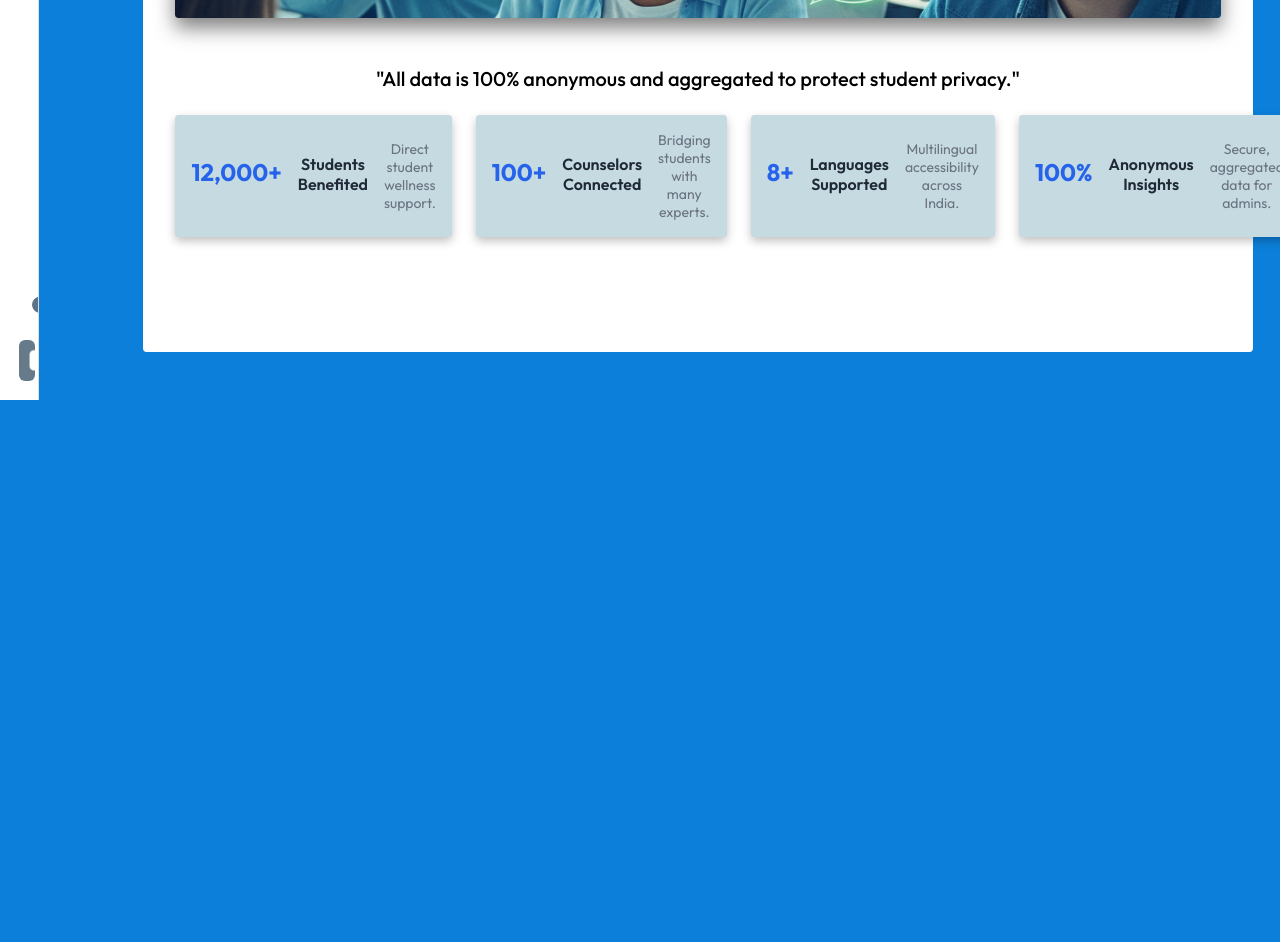
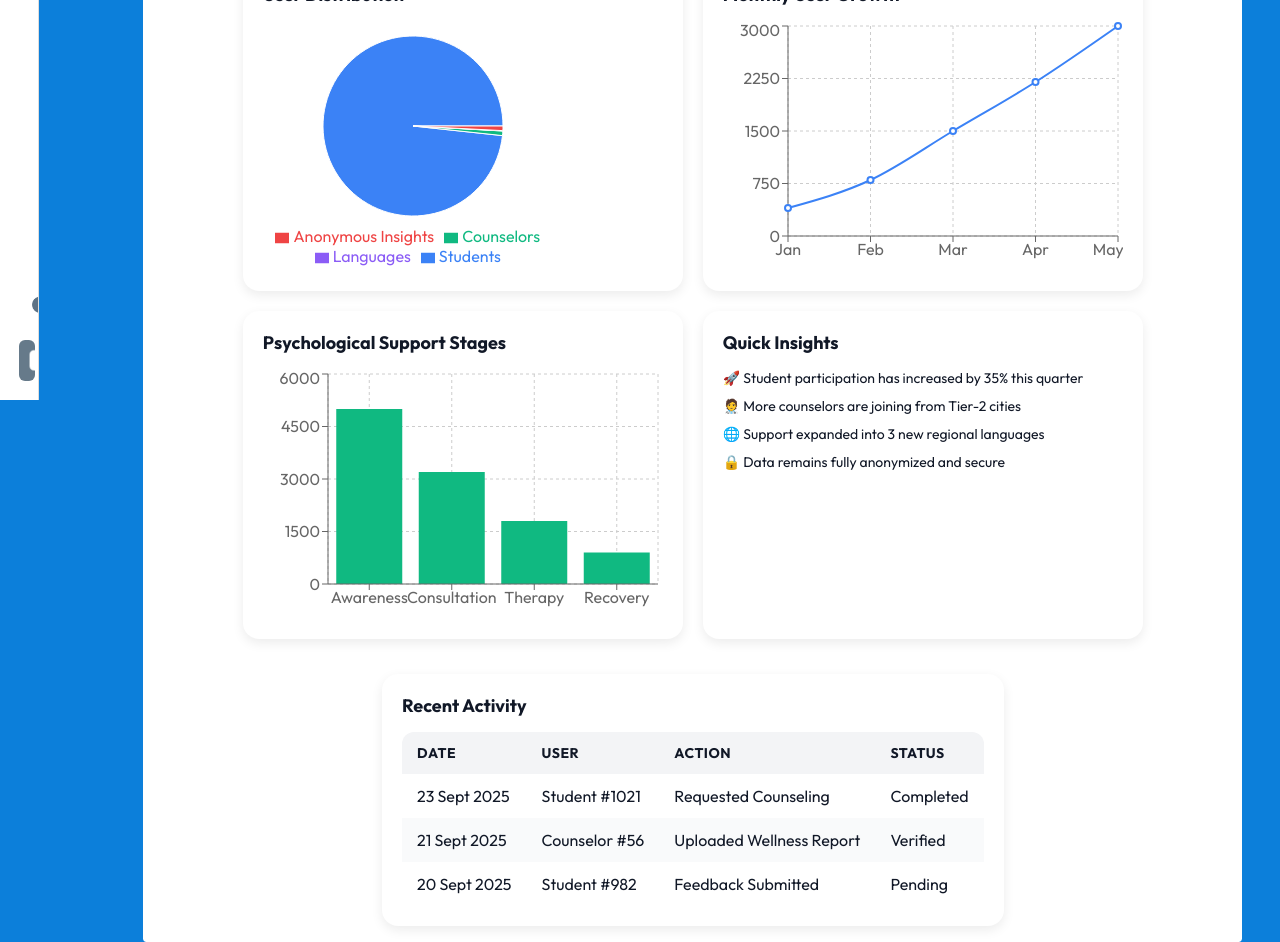
Before and after one commit to swapnilmishra4328-cell/SIH, a React (Vite) app in the folder Frontend/: page /admin in a window 1280 px wide. Shown: the part 400-1342 px from the top of the page. Before the commit the page ends 800 px from the top, so only its background shows below. Built offline with nearby package versions, Linux system fonts and the light colour scheme.

Commit message:
fixed issues related to frontend

```diff
--- a/Frontend/src/Components/AdminPage/DashboardForAdmin/Dashboard.css
+++ b/Frontend/src/Components/AdminPage/DashboardForAdmin/Dashboard.css
@@ -1,72 +1,146 @@
 .dashboard-page {
-  background-color: white;
-  min-height: 75vh;
-  width: 91.5%;
-  display: flex;
-  flex-direction: column;
-  align-items: center;
-  margin-left: 1.5rem;
-  padding: 1rem 2rem;
-  margin-top: 2rem;
-  border-radius: 3.66px;
-
+  padding: 25px;
+  font-family: "Inter", sans-serif;
+  min-height: 100vh;
 }
 
-.dashboard-banner {
-  width: 100%;
-  height: 250px;
-  background-color: #f5f5f5;
-  border-radius: 3.66px;
-  margin-bottom: 1.5rem;
-  object-fit: cover;
-  box-shadow: 0 10px 20px rgba(0, 0, 0, 0.5);
+.dashboard-light {
+  background: #f9fafb;
+  color: #111827;
 }
 
-.dashboard-quote {
-  margin: 1rem;
-  margin-top: 2rem;
-  text-align: center;
-  font-size: 1.5rem;
-  font-weight: 500;
-  color: black;
+.dashboard-dark {
+  background: #111827;
+  color: #f9fafb;
 }
 
+/* Header */
+.dashboard-header {
+  margin-bottom: 25px;
+}
+.dashboard-header h1 {
+  font-size: 28px;
+  font-weight: 700;
+}
+.dashboard-header p {
+  font-size: 15px;
+  color: #6b7280;
+}
+
+/* KPI Cards */
 .dashboard-cards {
   display: grid;
   grid-template-columns: repeat(4, 1fr);
-  gap: 1.5rem;
-  width: 100%;
+  gap: 20px;
+  margin-bottom: 35px;
+}
+@media (max-width: 1024px) {
+  .dashboard-cards {
+    grid-template-columns: repeat(2, 1fr);
+  }
+}
+@media (max-width: 600px) {
+  .dashboard-cards {
+    grid-template-columns: 1fr;
+  }
 }
 
 .dashboard-card {
-  background-color: #c5dae1;
-  padding: 1.5rem;
-  border-radius: 3.66px;
+  background: white;
+  border-radius: 16px;
+  padding: 25px;
   text-align: center;
-  box-shadow: 0 10px 20px rgba(0, 0, 0, 0.5);
-  transition: transform 0.3s ease, box-shadow 0.3s ease;
+  box-shadow: 0 4px 12px rgba(0,0,0,0.08);
+  transition: transform 0.2s ease, box-shadow 0.2s ease;
+}
+.dashboard-dark .dashboard-card {
+  background: #1f2937;
+}
+.dashboard-card:hover {
+  transform: translateY(-5px);
+  box-shadow: 0 8px 18px rgba(0,0,0,0.15);
+}
+.dashboard-card-number {
+  font-size: 28px;
+  font-weight: 700;
+  margin-bottom: 8px;
+}
+.dashboard-blue { color: #3B82F6; }
+.dashboard-green { color: #10B981; }
+.dashboard-purple { color: #8B5CF6; }
+.dashboard-red { color: #EF4444; }
+
+.dashboard-card-title {
+  font-size: 15px;
+  font-weight: 600;
+  margin-bottom: 4px;
+}
+.dashboard-card-subtext {
+  font-size: 12px;
+  color: #6b7280;
 }
 
-.dashboard-card:hover {
-  transform: scale(1.02);
-  box-shadow: 0 14px 28px rgba(0, 0, 0, 0.6);
+/* Analytics Grid */
+.dashboard-analytics {
+  display: grid;
+  grid-template-columns: repeat(2, 1fr);
+  gap: 20px;
+  margin-bottom: 35px;
+}
+@media (max-width: 1024px) {
+  .dashboard-analytics {
+    grid-template-columns: 1fr;
+  }
+}
+.analytics-card {
+  background: white;
+  border-radius: 16px;
+  padding: 20px;
+  box-shadow: 0 4px 12px rgba(0,0,0,0.08);
+}
+.dashboard-dark .analytics-card {
+  background: #1f2937;
+}
+.analytics-card h3 {
+  font-size: 18px;
+  margin-bottom: 15px;
+}
+.insight-list {
+  list-style: none;
+  padding: 0;
+  font-size: 14px;
+}
+.insight-list li {
+  margin-bottom: 10px;
 }
 
-.dashboard-card-number {
-  font-size: 2rem;
-  font-weight: bold;
-  color: #2563eb;
-  margin-bottom: 0.5rem;
+/* Table */
+.activity-table {
+  width: 100%;
+  border-collapse: collapse;
+  border-radius: 12px;
+  overflow: hidden;
 }
-
-.dashboard-card-title {
-  font-size: 1.125rem;
-  font-weight: 600;
-  color: #1f2937;
-  margin-bottom: 0.25rem;
+.activity-table th, .activity-table td {
+  padding: 12px 15px;
+  text-align: left;
 }
-
-.dashboard-card-subtext {
-  font-size: 0.875rem;
-  color: #6b7280;
+.activity-table th {
+  background: #f3f4f6;
+  font-size: 14px;
+  text-transform: uppercase;
+  letter-spacing: 0.5px;
 }
+.dashboard-dark .activity-table th {
+  background: #374151;
+}
+.activity-table tr:nth-child(even) {
+  background: #f9fafb;
+}
+.dashboard-dark .activity-table tr:nth-child(even) {
+  background: #111827;
+}
+.activity-table tr:hover {
+  background: rgba(0, 123, 255, 0.08);
+  cursor: pointer;
+}
--- a/Frontend/src/Components/AdminPage/DashboardForAdmin/Dashboard.jsx
+++ b/Frontend/src/Components/AdminPage/DashboardForAdmin/Dashboard.jsx
@@ -1,48 +1,159 @@
 import React from "react";
-import DashboardBanner from '../../../assets/Dashbord-banner.png';
+import {
+  PieChart, Pie, Cell, LineChart, Line, XAxis, YAxis, CartesianGrid, Tooltip, BarChart, Bar, Legend,
+} from "recharts";
 import "./Dashboard.css";
+
+// Dummy Data
+const pieData = [
+  { name: "Students", value: 12000 },
+  { name: "Counselors", value: 100 },
+  { name: "Languages", value: 8 },
+  { name: "Anonymous Insights", value: 100 },
+];
+
+const lineData = [
+  { month: "Jan", users: 400 },
+  { month: "Feb", users: 800 },
+  { month: "Mar", users: 1500 },
+  { month: "Apr", users: 2200 },
+  { month: "May", users: 3000 },
+];
+
+const barData = [
+  { stage: "Awareness", count: 5000 },
+  { stage: "Consultation", count: 3200 },
+  { stage: "Therapy", count: 1800 },
+  { stage: "Recovery", count: 900 },
+];
+
+const COLORS = ["#3B82F6", "#10B981", "#8B5CF6", "#EF4444"];
 
 const Dashboard = ({ darkMode }) => {
   return (
     <div className={`dashboard-page ${darkMode ? "dashboard-dark" : "dashboard-light"}`}>
-      <img src={DashboardBanner} alt="Classroom" className="dashboard-banner" />
+      {/* Header */}
+      <div className="dashboard-header">
+        <h1>Admin Dashboard</h1>
+        <p>Insights into students, counselors, and psychological support stages</p>
+      </div>
 
-      <p className="dashboard-quote">
-        "All data is 100% anonymous and aggregated to protect student privacy."
-      </p>
-
+      {/* KPI Cards */}
       <div className="dashboard-cards">
         <div className="dashboard-card">
           <h2 className="dashboard-card-number dashboard-blue">12,000+</h2>
           <p className="dashboard-card-title">Students Benefited</p>
-          <small className="dashboard-card-subtext">
-            Direct student wellness support.
-          </small>
+          <small className="dashboard-card-subtext">Direct student wellness support</small>
         </div>
-
         <div className="dashboard-card">
           <h2 className="dashboard-card-number dashboard-green">100+</h2>
           <p className="dashboard-card-title">Counselors Connected</p>
-          <small className="dashboard-card-subtext">
-            Bridging students with many experts.
-          </small>
+          <small className="dashboard-card-subtext">Bridging students with experts</small>
         </div>
-
         <div className="dashboard-card">
           <h2 className="dashboard-card-number dashboard-purple">8+</h2>
           <p className="dashboard-card-title">Languages Supported</p>
-          <small className="dashboard-card-subtext">
-            Multilingual accessibility across India.
-          </small>
+          <small className="dashboard-card-subtext">Accessibility across India</small>
         </div>
-
         <div className="dashboard-card">
           <h2 className="dashboard-card-number dashboard-red">100%</h2>
           <p className="dashboard-card-title">Anonymous Insights</p>
-          <small className="dashboard-card-subtext">
-            Secure, aggregated data for admins.
-          </small>
+          <small className="dashboard-card-subtext">Secure aggregated data</small>
         </div>
+      </div>
+
+      {/* Analytics Section */}
+      <div className="dashboard-analytics">
+        {/* Pie Chart */}
+        <div className="analytics-card">
+          <h3>User Distribution</h3>
+          <PieChart width={300} height={250}>
+            <Pie
+              data={pieData}
+              cx="50%"
+              cy="50%"
+              labelLine={false}
+              outerRadius={90}
+              dataKey="value"
+            >
+              {pieData.map((entry, index) => (
+                <Cell key={`cell-${index}`} fill={COLORS[index % COLORS.length]} />
+              ))}
+            </Pie>
+            <Tooltip />
+            <Legend />
+          </PieChart>
+        </div>
+
+        {/* Line Chart */}
+        <div className="analytics-card">
+          <h3>Monthly User Growth</h3>
+          <LineChart width={400} height={250} data={lineData}>
+            <CartesianGrid strokeDasharray="3 3" />
+            <XAxis dataKey="month" />
+            <YAxis />
+            <Tooltip />
+            <Line type="monotone" dataKey="users" stroke="#3B82F6" strokeWidth={2} />
+          </LineChart>
+        </div>
+
+        {/* Bar Chart */}
+        <div className="analytics-card">
+          <h3>Psychological Support Stages</h3>
+          <BarChart width={400} height={250} data={barData}>
+            <CartesianGrid strokeDasharray="3 3" />
+            <XAxis dataKey="stage" />
+            <YAxis />
+            <Tooltip />
+            <Bar dataKey="count" fill="#10B981" />
+          </BarChart>
+        </div>
+
+        {/* Info Card */}
+        <div className="analytics-card">
+          <h3>Quick Insights</h3>
+          <ul className="insight-list">
+            <li>🚀 Student participation has increased by 35% this quarter</li>
+            <li>🧑‍⚕️ More counselors are joining from Tier-2 cities</li>
+            <li>🌐 Support expanded into 3 new regional languages</li>
+            <li>🔒 Data remains fully anonymized and secure</li>
+          </ul>
+        </div>
+      </div>
+
+      {/* Activity Table */}
+      <div className="analytics-card">
+        <h3>Recent Activity</h3>
+        <table className="activity-table">
+          <thead>
+            <tr>
+              <th>Date</th>
+              <th>User</th>
+              <th>Action</th>
+              <th>Status</th>
+            </tr>
+          </thead>
+          <tbody>
+            <tr>
+              <td>23 Sept 2025</td>
+              <td>Student #1021</td>
+              <td>Requested Counseling</td>
+              <td>Completed</td>
+            </tr>
+            <tr>
+              <td>21 Sept 2025</td>
+              <td>Counselor #56</td>
+              <td>Uploaded Wellness Report</td>
+              <td>Verified</td>
+            </tr>
+            <tr>
+              <td>20 Sept 2025</td>
+              <td>Student #982</td>
+              <td>Feedback Submitted</td>
+              <td>Pending</td>
+            </tr>
+          </tbody>
+        </table>
       </div>
     </div>
   );
--- a/Frontend/src/Components/Homepage/Homepage.jsx
+++ b/Frontend/src/Components/Homepage/Homepage.jsx
@@ -1,4 +1,5 @@
 import { Link } from "react-router-dom";
+import {HashLink} from "react-router-hash-link"
 import './Homepage.css';
 
 import logo from '../../assets/ThinkFitimage.png';
@@ -10,6 +11,11 @@ const Homepage = () => {
       <header className="top-header-section">
         <img src={logo} alt="ThinkFit Logo" className="header-logo" />
         <span className="brand-name">Thinkfit</span>
+        <div className="header-second-part">
+          <HashLink to="#challenges-section">About Us</HashLink>
+          <HashLink to="#user-role-card">User</HashLink>
+          <HashLink to="#counselor-role-card">Counsellor</HashLink>
+        </div>
       </header>
 
       <section className="intro-section">
@@ -87,9 +93,10 @@ const Homepage = () => {
                 Connect with licensed mental health professionals through our
                 secure platform. Get the support you need, when you need it.
               </p>
-              <div className="role-cards">
+  <div className="role-cards">
+
   {/* User Card */}
-  <div className="role-card">
+  <div className="role-card" id="user-role-card">
     <div className="card-header">
       <div className="icon-circle">
         <span role="img" aria-label="users" className="icon-lg">👥</span>
@@ -120,8 +127,9 @@ const Homepage = () => {
     </div>
   </div>
 
-  {/* Counselor Card (Now with the same classes as User Card) */}
-  <div className="role-card">
+
+  {/* Counsellor Card */}
+  <div className="role-card" id="counselor-role-card">
     <div className="card-header">
       <div className="icon-circle">
         <span role="img" aria-label="brain" className="icon-lg">🧠</span>
@@ -146,14 +154,47 @@ const Homepage = () => {
           <span>Session scheduling</span>
         </div>
       </div>
-      <Link to="/counselor/login">
-        <button className="cta-btn">
-          Continue as Counselor
-        </button>
+      <Link to="/counsellor/dashboard">
+        <button className="cta-btn">Continue as Counsellor</button>
       </Link>
     </div>
   </div>
+
+
+  {/* 🔹 Admin Card */}
+  <div className="role-card" id="admin-role-card">
+    <div className="card-header">
+      <div className="icon-circle">
+        <span role="img" aria-label="gear" className="icon-lg">⚙️</span>
+      </div>
+      <h3 className="card-title">Admin Panel</h3>
+      <p className="card-description">
+        Oversee the platform, manage users, and ensure smooth operations
+      </p>
+    </div>
+    <div className="card-content">
+      <div className="card-points">
+        <div className="point">
+          <span role="img" aria-label="monitor" className="icon-sm">📊</span>
+          <span>Dashboard & analytics</span>
+        </div>
+        <div className="point">
+          <span role="img" aria-label="users" className="icon-sm">👤</span>
+          <span>Manage users & counselors</span>
+        </div>
+        <div className="point">
+          <span role="img" aria-label="shield" className="icon-sm">🔒</span>
+          <span>Ensure security & compliance</span>
+        </div>
+      </div>
+      <Link to="/admin">
+        <button className="cta-btn">Continue as Admin</button>
+      </Link>
+    </div>
+  </div>
+
 </div>
+
             </div>
           </div>
         </section>
```
Also changed, not shown: Frontend/src/Components/Homepage/Homepage.css (+109 -57 lines), Frontend/src/Components/UserPage/BookingAppointment/BookingAppointment.jsx (+34 -13 lines), 1 other file (tests, documents, lock files or other folders).
